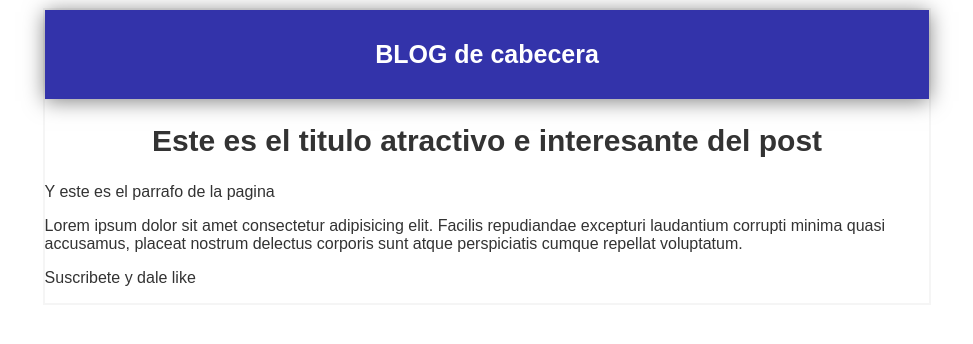
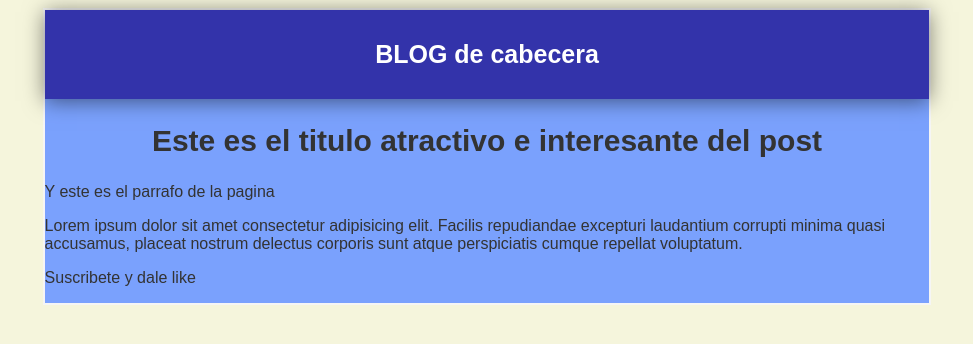
Before and after one commit to CrissG07/Blog, a plain HTML site: page index.html in a window 1280 px wide. Shown: the whole page, without its empty margins (153-1126 px from the left). Drawn offline with Linux system fonts and the light colour scheme.

Commit message:
Color de fondo nuevo

```diff
--- a/style.css
+++ b/style.css
@@ -5,9 +5,11 @@ html{
     font-size: 62.5%;
     margin: 0;
     padding: 0;
+    background-color: beige;
 }
 
 #container{
+    background-color: #7aa1fd;
     width: 70%;
     padding: 0;
     text-align: left;
```
